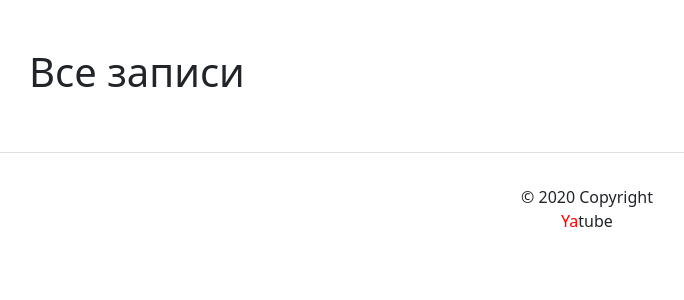
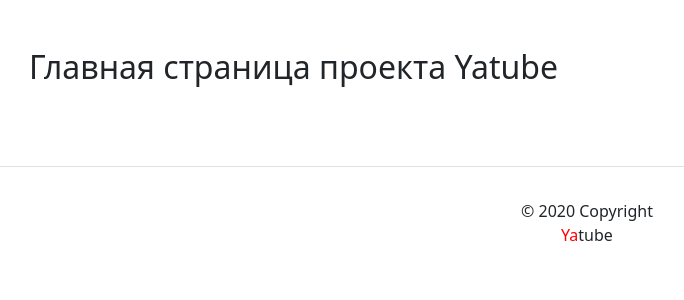
Before and after one commit to sntchweb/yatube_project, a Django app: page / in a window 1280 px wide. Shown: the part 56-356 px from the top of the page, without its empty margins (53-737 px from the left). Run offline with Django 3.2, Linux system fonts and the light colour scheme; data that the repository does not hold is empty; some libraries are stand-ins or nearby versions.

Commit message:
update templates

```diff
--- a/yatube/posts/urls.py
+++ b/yatube/posts/urls.py
@@ -6,6 +6,5 @@ app_name = 'posts'
 
 urlpatterns = [
     path('', views.index, name='index'),
-    path('group/<slug:slug>', views.group_posts, name='group_list'),
-    # path('group/<slug:pk>/', views.post_detail)
+    path('group/<slug:slug>', views.group_posts, name='group_list')
 ]
--- a/yatube/posts/views.py
+++ b/yatube/posts/views.py
@@ -1,5 +1,5 @@
 from django.shortcuts import render, get_object_or_404
-from django.http import HttpResponse
+# from django.http import HttpResponse
 from .models import Post, Group
 
 
@@ -10,6 +10,7 @@ def index(request):
     }
     return render(request, 'posts/index.html', context)
 
+
 def group_posts(request, slug):
     group = get_object_or_404(Group, slug=slug)
     posts = Post.objects.filter(group=group).order_by('-pub_date')[:10]
@@ -18,6 +19,3 @@ def group_posts(request, slug):
         'posts': posts
     }
     return render(request, 'posts/group_list.html', context)
-
-# def post_detail(request, pk):
-#     return HttpResponse(f'Страница c новостью {pk}')
--- a/yatube/templates/base.html
+++ b/yatube/templates/base.html
@@ -1,18 +1,44 @@
 {% load static %}
+
+
 <!DOCTYPE html>
 <html lang="ru">
+
+
   <head>
-    <meta charset="utf-8">
-    <meta name="viewport" content="width=device-width, initial-scale=1">
-    <link rel="icon" href="img/fav/fav.ico" type="image">
-    <link rel="apple-touch-icon" sizes="180x180" href="img/fav/apple-touch-icon.png">
-    <link rel="icon" type="image/png" sizes="32x32" href="img/fav/favicon-32x32.png">
-    <link rel="icon" type="image/png" sizes="16x16" href="img/fav/favicon-16x16.png">
-    <meta name="msapplication-TileColor" content="#000">
-    <meta name="theme-color" content="#ffffff">
-    <link rel="stylesheet" href="{% static 'css/bootstrap.min.css' %}">
-    <title>Последние обновления на сайте</title>
+    <meta charset="utf-8" />
+    <meta name="viewport" content="width=device-width, initial-scale=1" />
+    <link rel="icon" href="img/fav/fav.ico" type="image" />
+    <link
+      rel="apple-touch-icon"
+      sizes="180x180"
+      href="img/fav/apple-touch-icon.png"
+    />
+    <link
+      rel="icon"
+      type="image/png"
+      sizes="32x32"
+      href="img/fav/favicon-32x32.png"
+    />
+    <link
+      rel="icon"
+      type="image/png"
+      sizes="16x16"
+      href="img/fav/favicon-16x16.png"
+    />
+    <meta name="msapplication-TileColor" content="#000" />
+    <meta name="theme-color" content="#ffffff" />
+    <link rel="stylesheet" href="{% static 'css/bootstrap.min.css' %}" />
+
+
+    <title>
+      {% block title %}
+        <"base title">
+      {% endblock %}
+    </title>
   </head>
+
+
   <body>
     <header>
       {% include 'includes/header.html' %}
--- a/yatube/templates/includes/header.html
+++ b/yatube/templates/includes/header.html
@@ -1,11 +1,10 @@
-<!-- Использованы классы бустрапа для создания типовой навигации с логотипом -->
-<!-- В дальнейшем тут будет создано полноценное меню -->
 {% load static %}
+
+
 <nav class="navbar navbar-light" style="background-color: lightskyblue">
   <div class="container">
     <a class="navbar-brand" href="{% url 'posts:index' %}">
       <img src="{% static 'img/logo.png' %}" width="30" height="30" class="d-inline-block align-top" alt="">
-      <!-- тег span используется для добавления нужных стилей отдельным участкам текста -->
       <span style="color:red">Ya</span>tube
     </a>
   </div>
--- a/yatube/templates/posts/index.html
+++ b/yatube/templates/posts/index.html
@@ -1,26 +1,31 @@
 {% extends 'base.html' %}
 {% load static %}
+
+
+<title>
+  {% block title %}
+    Последние обновления на сайте
+  {% endblock %}
+</title>
+
+
 {% block content %}
-      <!-- класс py-5 создает отступы сверху и снизу блока -->
   <div class="container py-5">
-        <h1>Все записи</h1>
+    <h2>Главная страница проекта Yatube</h2>
+    <br>
     {% for post in posts %}
     <ul>
-          <li>
-            Автор: {{ post.author.get_full_name }}
-          </li>
-          <li>
-            Дата публикации: {{ post.pub_date|date:"d E Y" }}
-          </li>
-          <li>
-            Группа: {{ post.group }}
-          </li>
+      <li>Автор: {{ post.author.get_full_name }}</li>
+      <li>Дата публикации: {{ post.pub_date|date:"d E Y" }}</li>
+      <li>Группа: {{ post.group }}</li>
     </ul>
     <p>{{ post.text }}</p>
     {% if post.group %}
       <a href="{% url 'posts:group_list' post.group.slug %}">все записи группы</a>
     {% endif %}
-        {% if not forloop.last %}<hr>{% endif %}
+      {% if not forloop.last %}
+        <hr />
+      {% endif %}
     {% endfor %}
   </div>
 {% endblock %}
```
Also changed, not shown: yatube/posts/models.py (+13 -2 lines), yatube/templates/posts/group_list.html (+17 -11 lines), yatube/templates/includes/footer.html (line endings or trailing spaces), yatube/yatube/settings.py (line endings or trailing spaces). Lines whose indentation alone changed are shown as unchanged.
